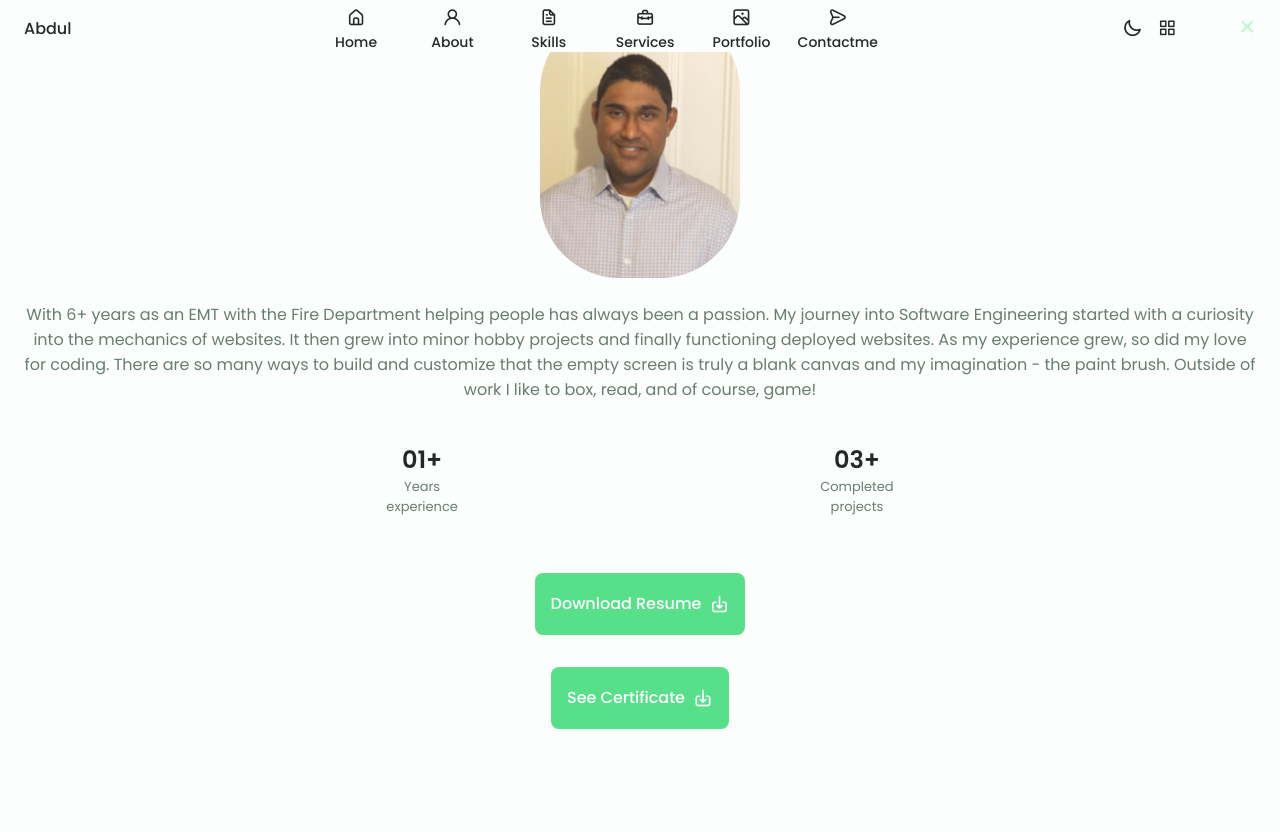
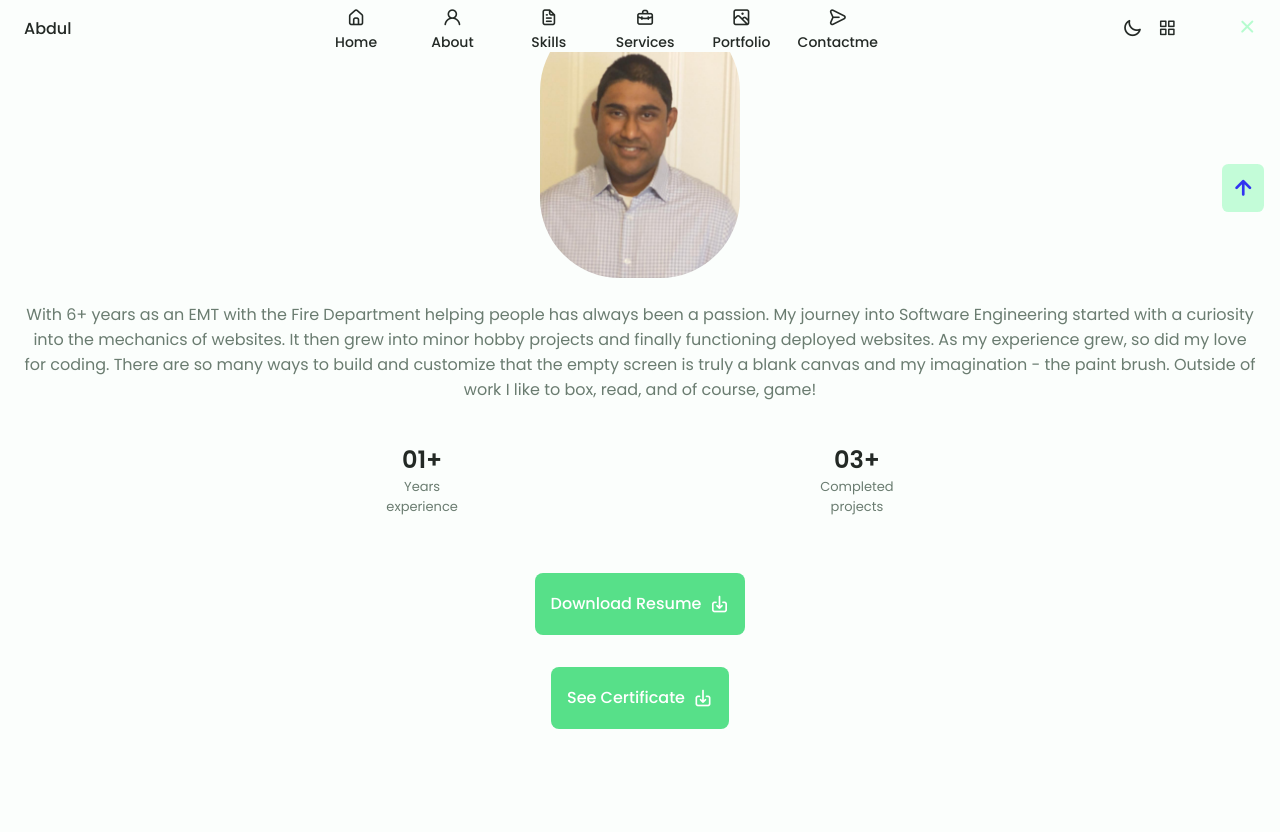
Before and after one commit to AbdulR1990/Abdul-Rasack-Personal-Portfolio, a plain HTML site: page index.html in a window 1280 px wide. Shown: the part 748-1580 px from the top of the page. Drawn offline with nearby package versions, Linux system fonts and the light colour scheme.

Commit message:
Created scroll up feature

```diff
--- a/assets/css/styles.css
+++ b/assets/css/styles.css
@@ -936,10 +936,31 @@ img {
 }
 
 /*========== SCROLL UP ==========*/
+.scrollup{
+  position: fixed;
+  right: 1rem;
+  bottom: -20%;
+  background-color: var(--first-color-lighter);
+  opacity: .8;
+  padding: 0 .3rem;
+  border-radius: .4rem;
+  z-index: var(--z-tooltip);
+  transition: .4s;
+}
 
+.scrollup:hover{
+  background-color: var(--first-color);
+  color: #FFF;
+}
+
+.scrollup__icon{
+  font-size: 2rem;
+}
 
 /* Show scroll */
-
+.show-scroll{
+  bottom: 5rem;
+}
 
 /*========== SCROLL BAR ==========*/
 
--- a/assets/js/main.js
+++ b/assets/js/main.js
@@ -117,7 +117,12 @@ modalCloses.forEach((modalClose) => {
 
 
 /*==================== SHOW SCROLL UP ====================*/
-
+function scrollUp(){
+    const scrollUp = document.getElementById('scroll-up');
+    // When the scroll is higher than 560 viewport height, add the show-scroll class to the a tag with the scroll-top class
+    if(this.scrollY >= 560) scrollUp.classList.add('show-scroll'); else scrollUp.classList.remove('show-scroll')
+}
+window.addEventListener('scroll', scrollUp)
 
 /*==================== DARK LIGHT THEME ====================*/
 const themeButton = document.getElementById('theme-button')
--- a/index.html
+++ b/index.html
@@ -759,7 +759,7 @@
             <!--==================== CONTACT ME ====================-->
             <section class="contact section" id="contact">
                 <h2 class="section__title">Contact Me</h2>
-                <span class="section__subtitle">Get in touch</span>
+                <span class="section__subtitle">Get in touch!</span>
 
                 <div class="contact__container container grid">
                     <div>
@@ -860,7 +860,9 @@
         </footer>
 
         <!--==================== SCROLL TOP ====================-->
-
+        <a href="#" class="scrollup" id="scroll-up">
+            <i class="uil uil-arrow-up scrollup__icon"></i>
+        </a>
 
         <!--==================== Font Kit JS ====================-->
         <script src="https://kit.fontawesome.com/01104039d4.js" crossorigin="anonymous"></script>
```
